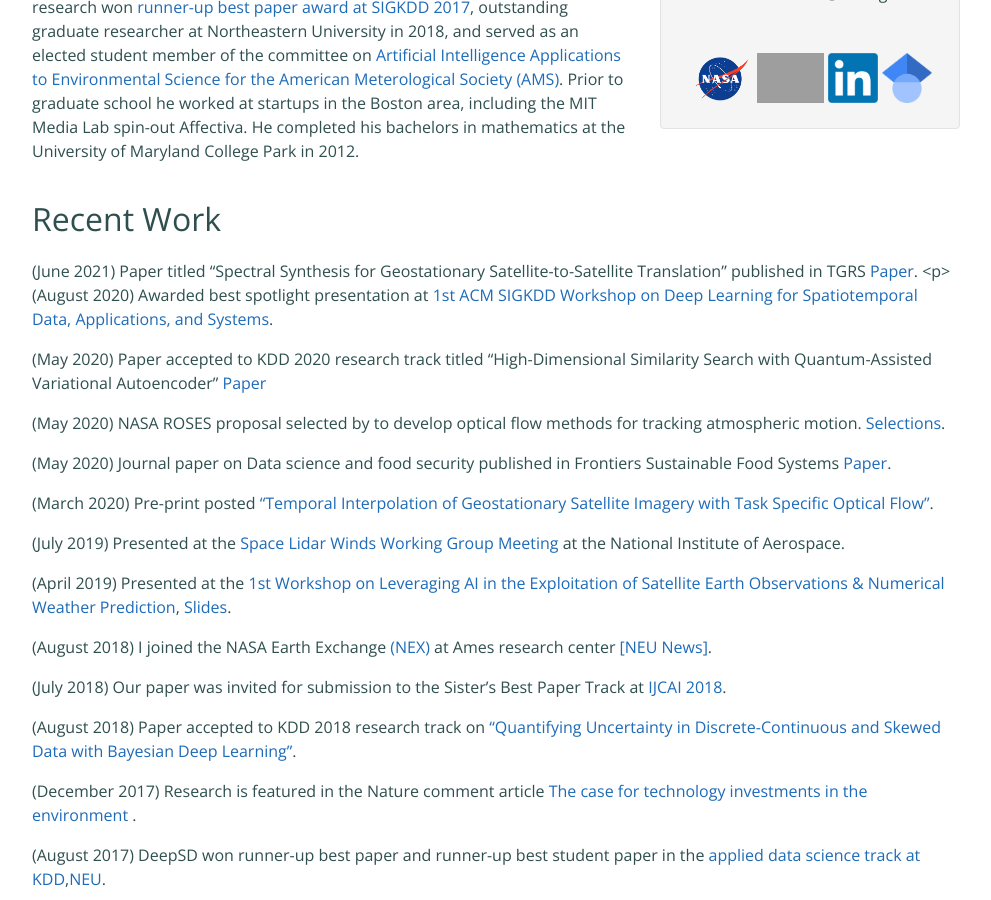
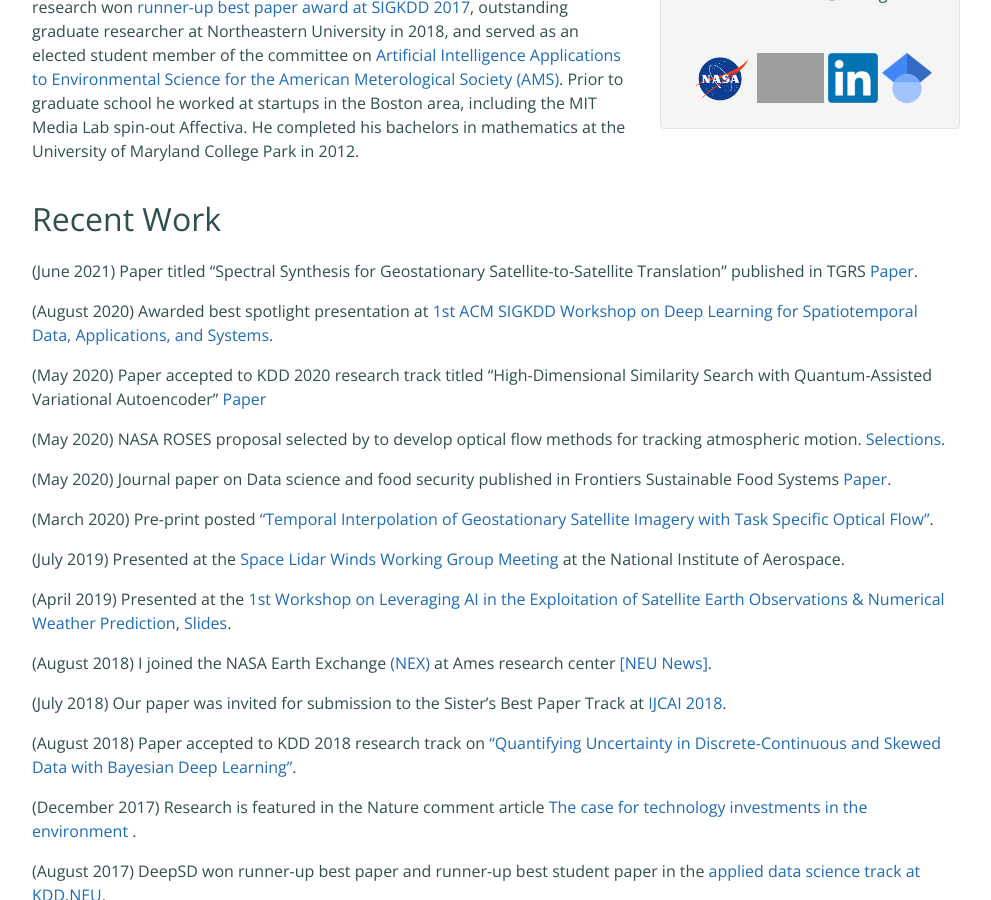
Before and after one commit to tjvandal/tjvandal.github.io, a Jekyll site: the page built from index.md, in a window 1280 px wide and 900 px high, scrolled down 593 px. Shown: the whole window, without its empty margins (144-1135 px from the left). Built offline with Jekyll 4.4.1, drawn with Linux system fonts in a browser that asks for light colours; grey boxes are pictures that could not be loaded.

Commit message:
adding new pubs

```diff
--- a/index.md
+++ b/index.md
@@ -16,7 +16,7 @@ Thomas is a research scientist at the [NASA Ames Research Center](https://www.na
 
 # Recent Work
 
-<p>(June 2021) Paper titled "Spectral Synthesis for Geostationary Satellite-to-Satellite Translation" published in TGRS [Paper](https://ieeexplore.ieee.org/document/9462910).
+<p>(June 2021) Paper titled "Spectral Synthesis for Geostationary Satellite-to-Satellite Translation" published in TGRS [Paper](https://ieeexplore.ieee.org/document/9462910).</p>
 <p>(August 2020) Awarded best spotlight presentation at [1st ACM SIGKDD Workshop on Deep Learning for Spatiotemporal Data, Applications, and Systems](http://mason.gmu.edu/~lzhao9/venues/DeepSpatial2020/).</p>
 <p>(May 2020) Paper accepted to KDD 2020 research track titled "High-Dimensional Similarity Search with Quantum-Assisted Variational Autoencoder" [Paper](https://www.kdd.org/kdd2020/accepted-papers/view/high-dimensional-similarity-search-with-quantum-assisted-variational-autoen)</p>
 <p>(May 2020) NASA ROSES proposal selected by to develop optical flow methods for tracking atmospheric motion. [Selections](https://nspires.nasaprs.com/external/solicitations/summary.do?solId=%7bA786F499-3D4A-1B30-2620-945ACCF3360C%7d&path=&method=init). </p>
```
